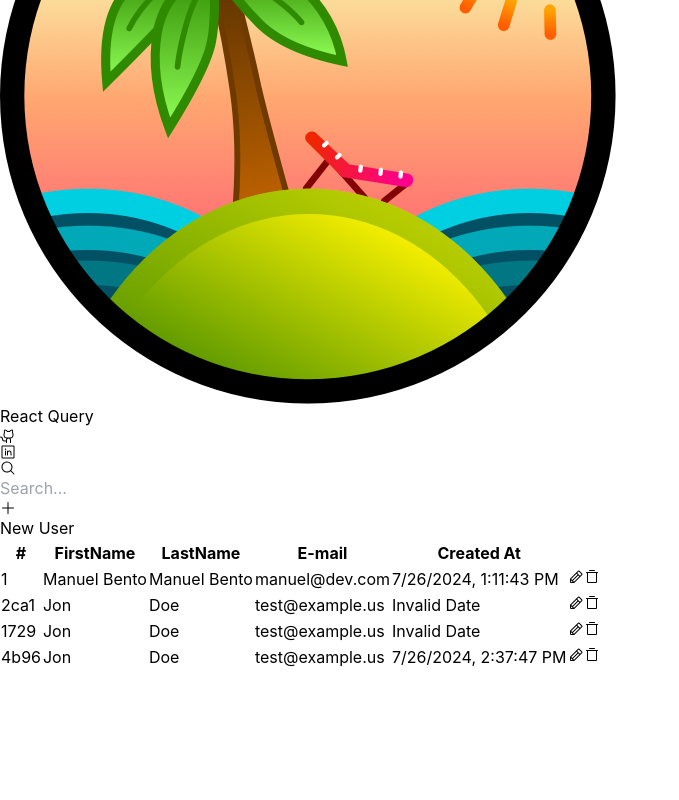
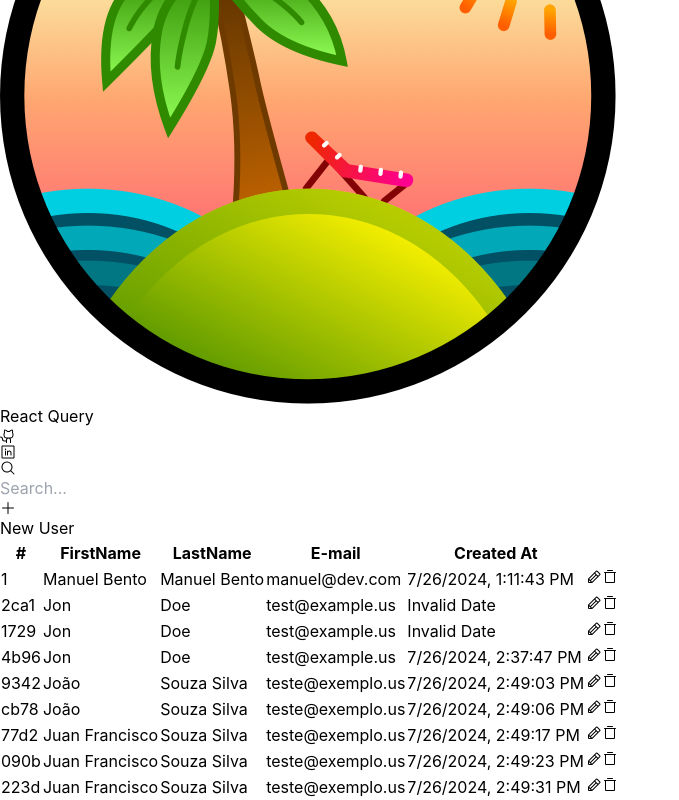
Before and after one commit to manuelbento19/tanstack-query, a React (Vite) app: page / in a window 1280 px wide. Shown: the part 212-1012 px from the top of the page, without its empty margins (0-679 px from the left). Before the commit the page ends 882 px from the top, so only its background shows below. Built offline with nearby package versions, Linux system fonts and the light colour scheme; data requests are answered from the project's data file.

Commit message:
feat: Hot Toast

```diff
--- a/database/index.json
+++ b/database/index.json
@@ -26,6 +26,41 @@
       "lastName": "Doe",
       "email": "test@example.us",
       "created_at": "2024-07-26T14:37:47.955Z"
+    },
+    {
+      "id": "9342",
+      "firstName": "João",
+      "lastName": "Souza Silva",
+      "email": "teste@exemplo.us",
+      "created_at": "2024-07-26T14:49:03.660Z"
+    },
+    {
+      "id": "cb78",
+      "firstName": "João",
+      "lastName": "Souza Silva",
+      "email": "teste@exemplo.us",
+      "created_at": "2024-07-26T14:49:06.294Z"
+    },
+    {
+      "id": "77d2",
+      "firstName": "Juan Francisco",
+      "lastName": "Souza Silva",
+      "email": "teste@exemplo.us",
+      "created_at": "2024-07-26T14:49:17.573Z"
+    },
+    {
+      "id": "090b",
+      "firstName": "Juan Francisco",
+      "lastName": "Souza Silva",
+      "email": "teste@exemplo.us",
+      "created_at": "2024-07-26T14:49:23.409Z"
+    },
+    {
+      "id": "223d",
+      "firstName": "Juan Francisco",
+      "lastName": "Souza Silva",
+      "email": "teste@exemplo.us",
+      "created_at": "2024-07-26T14:49:31.644Z"
     }
   ]
 }
--- a/package.json
+++ b/package.json
@@ -17,6 +17,7 @@
     "json-server": "^1.0.0-beta.1",
     "react": "^18.3.1",
     "react-dom": "^18.3.1",
+    "react-hot-toast": "^2.4.1",
     "react-router-dom": "^6.25.1"
   },
   "devDependencies": {
--- a/src/app/components/modal/user/create.tsx
+++ b/src/app/components/modal/user/create.tsx
@@ -2,6 +2,7 @@ import { X } from "@phosphor-icons/react";
 import { CreateUserDTO } from "../../../../utils/dtos";
 import { useMutation, useQueryClient } from "@tanstack/react-query";
 import { UserService } from "../../../../services/user";
+import {toast} from "react-hot-toast";
 
 type Props = {
     close: () => void;
@@ -13,13 +14,15 @@ export function Create({close}:Props) {
 
     const mutation = useMutation({
         mutationFn: async (data: CreateUserDTO) => await userService.create(data),
-        onSuccess: () => {},
+        onSuccess: () => {
+            toast.success("User registered successfully");
+            close()
+        },
         onError: (error:Error) => {
-            alert("Erro");
-            console.log(error);
+            toast.error(error.message)
         },
         onSettled: () => {
-            queryClient.invalidateQueries({queryKey:["users"]})
+            queryClient.invalidateQueries({queryKey:["users"]});
         }
     });
 
--- a/src/app/providers/index.tsx
+++ b/src/app/providers/index.tsx
@@ -1,3 +1,4 @@
+import { ReactHostToastProvider } from "./react-hot-toast";
 import { ReactQueryProvider } from "./react-query";
 import { ReactRouterProvider } from "./react-router";
 
@@ -5,6 +6,7 @@ export default function AppProvider() {
   return (
     <ReactQueryProvider>
       <ReactRouterProvider/>
+      <ReactHostToastProvider/>
     </ReactQueryProvider>
   )
 }
--- a/src/app/providers/react-hot-toast/index.tsx
+++ b/src/app/providers/react-hot-toast/index.tsx
@@ -1,6 +1,5 @@
+import { Toaster } from "react-hot-toast";
 
 export function ReactHostToastProvider() {
-  return (
-    <div>Home Page</div>
-  )
+  return <Toaster position="top-center"/>
 }
```
Also changed, not shown: 1 other file (tests, documents, lock files or other folders).
